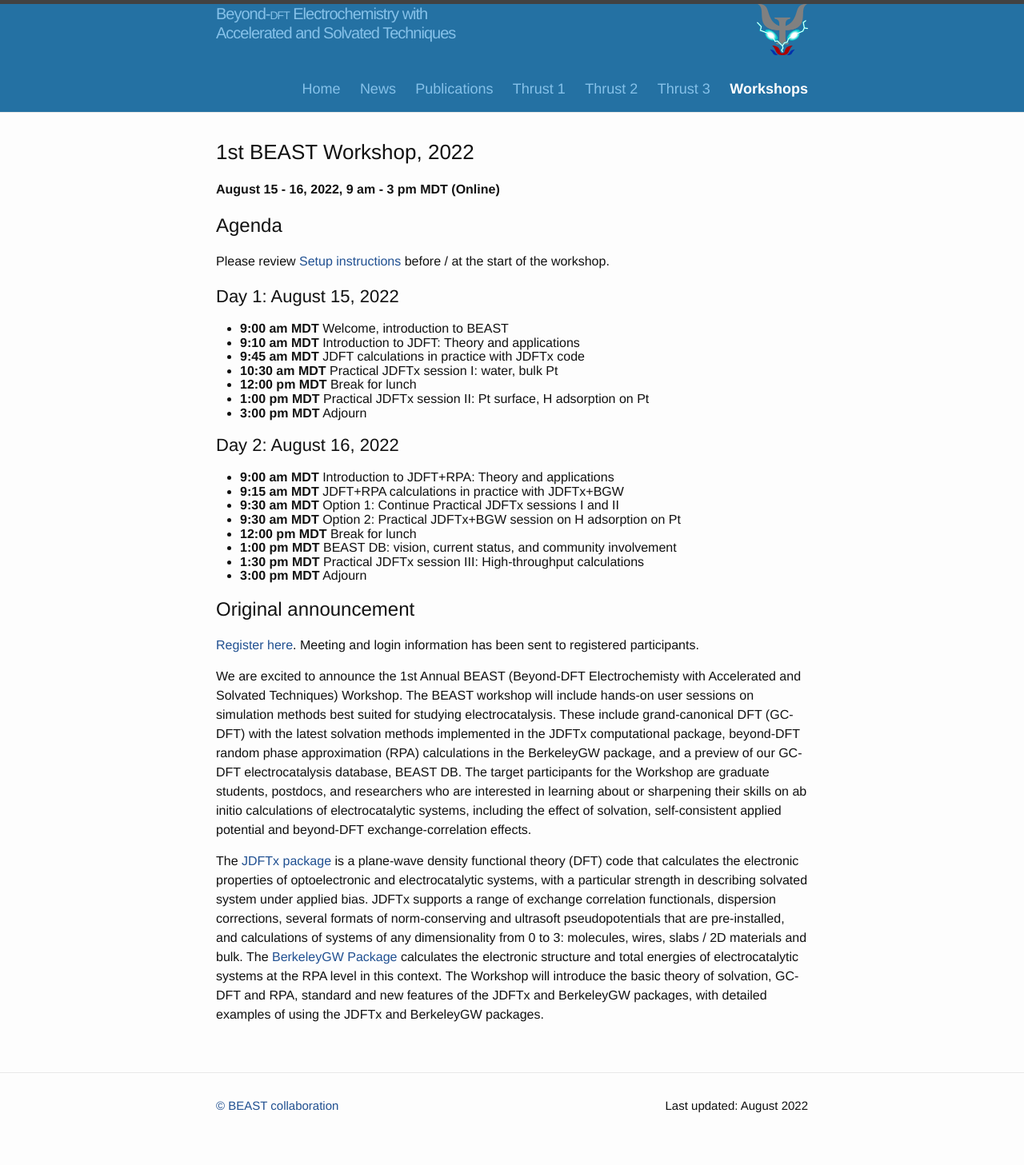
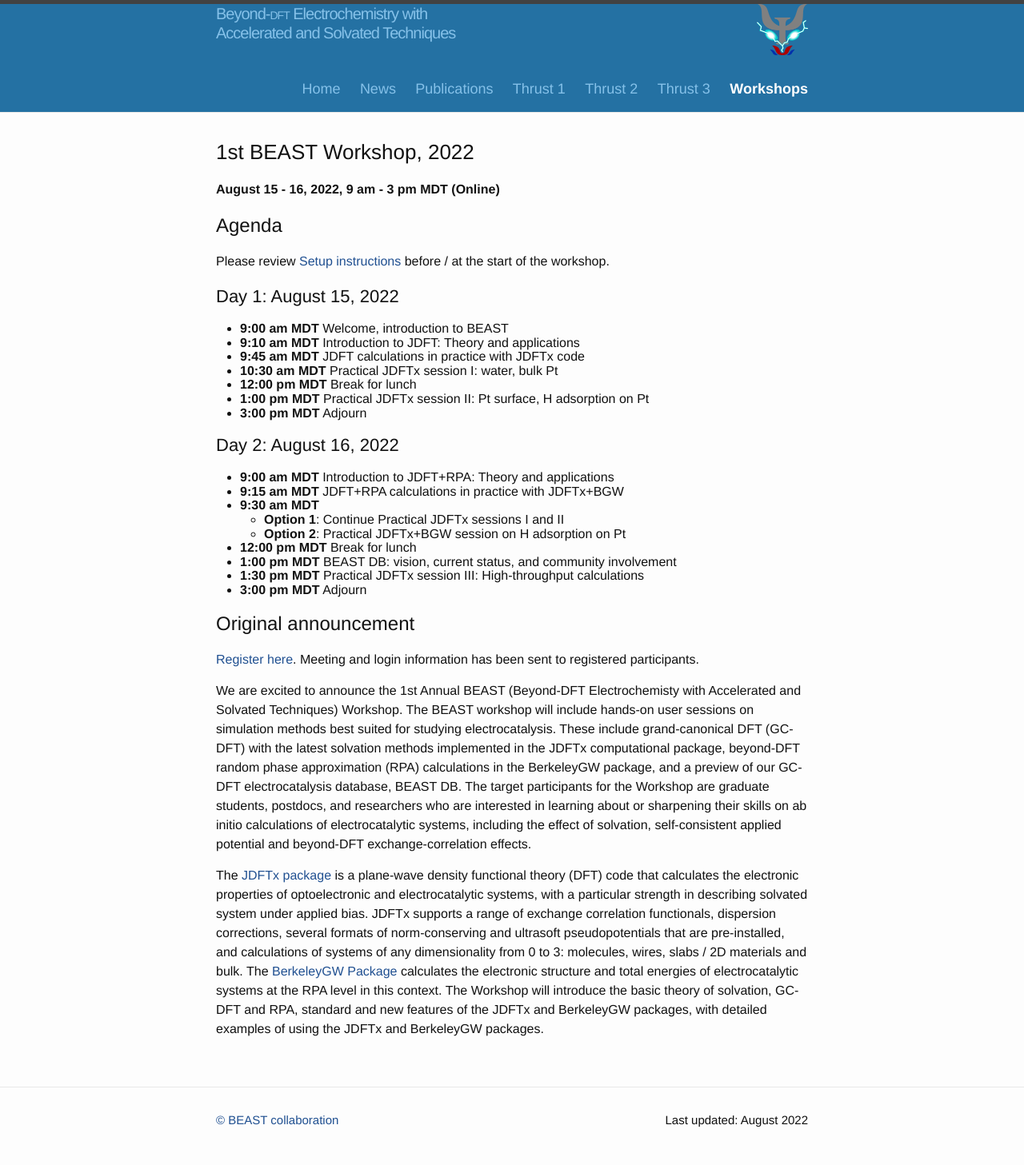
Before and after one commit to shankar1729/beast-echem, a Jekyll site: the page built from workshops/2022/workshop.md, in a window 1280 px wide. Shown: the whole page at 80% size. Built offline with Jekyll 4.4.1, drawn with Linux system fonts in a browser that asks for light colours.

Commit message:
Updated agenda

```diff
--- a/workshops/2022/workshop.md
+++ b/workshops/2022/workshop.md
@@ -28,8 +28,9 @@ Please review [Setup instructions](setup) before / at the start of the workshop.
 
 + **9:00 am MDT** Introduction to JDFT+RPA: Theory and applications
 + **9:15 am MDT** JDFT+RPA calculations in practice with JDFTx+BGW
-+ **9:30 am MDT** Option 1: Continue Practical JDFTx sessions I and II
-+ **9:30 am MDT** Option 2: Practical JDFTx+BGW session on H adsorption on Pt
++ **9:30 am MDT**
+   - **Option 1**: Continue Practical JDFTx sessions I and II
+   - **Option 2**: Practical JDFTx+BGW session on H adsorption on Pt
 + **12:00 pm MDT** Break for lunch
 + **1:00 pm MDT** BEAST DB: vision, current status, and community involvement
 + **1:30 pm MDT** Practical JDFTx session III: High-throughput calculations
```
